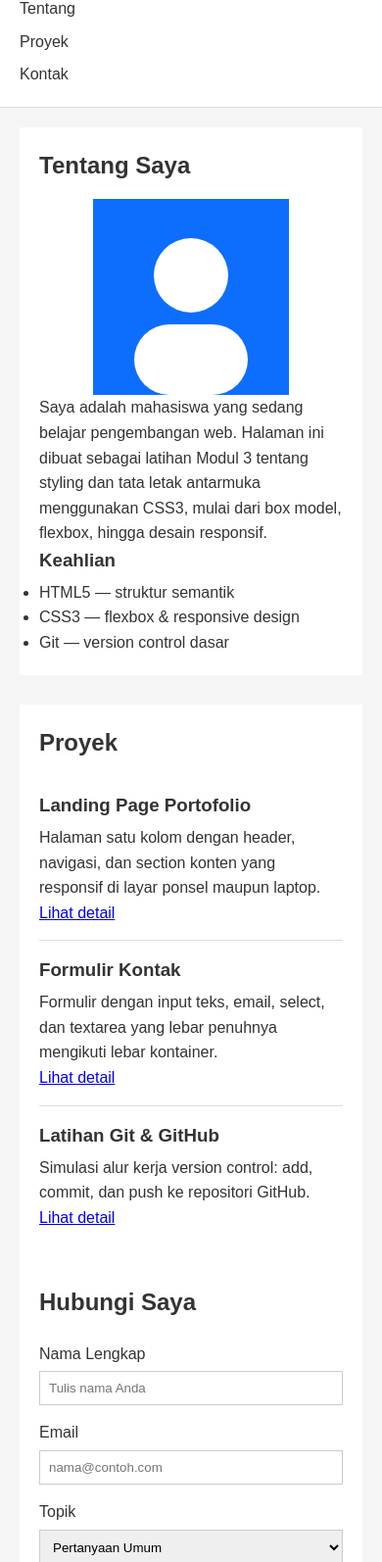
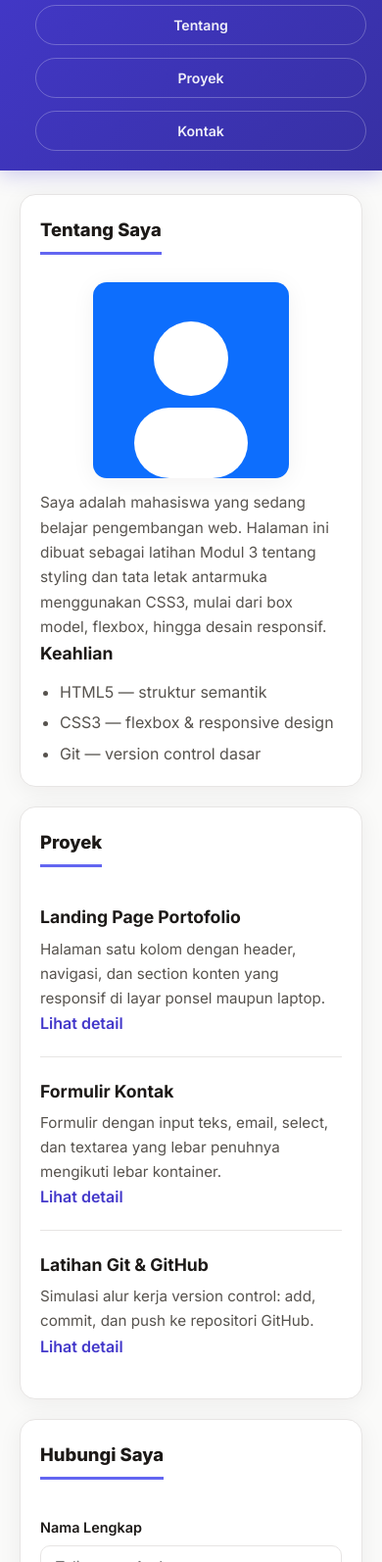
Before and after one commit to rizkyth/Praktikum-Web-2026, a plain HTML site: page pertemuan-3/index.html in a window 390 px wide. Shown: the part 75-1669 px from the top of the page at 98% size. Drawn offline with Linux system fonts and the light colour scheme.

Commit message:
menambahkan custom accent color dan hover effect pada modul 3

```diff
--- a/pertemuan-3/style.css
+++ b/pertemuan-3/style.css
@@ -1,30 +1,62 @@
-/* Reset */
+/* ===== Reset & Base ===== */
+@import url("https://fonts.googleapis.com/css2?family=Inter:wght@400;600;700;800&display=swap");
+
 * {
   margin: 0;
   padding: 0;
   box-sizing: border-box;
 }
 
-body {
-  font-family: Arial, sans-serif;
-  background-color: #f5f5f5;
-  color: #333;
-  line-height: 1.6;
+:root {
+  --bg: #fafaf9;
+  --surface: #ffffff;
+  --text: #1c1917;
+  --muted: #57534e;
+  --accent: #4338ca;
+  --accent-2: #6366f1;
+  --accent-dark: #3730a3;
+  --accent-soft: #e0e7ff;
+  --border: #e7e5e4;
+  --radius: 16px;
+  --shadow: 0 4px 24px rgba(28, 25, 23, 0.06);
+  --shadow-hover: 0 10px 32px rgba(28, 25, 23, 0.1);
 }
 
-/* Header */
+html {
+  scroll-behavior: smooth;
+}
+
+body {
+  font-family: "Inter", system-ui, -apple-system, BlinkMacSystemFont, "Segoe UI", Roboto, sans-serif;
+  background-color: var(--bg);
+  color: var(--text);
+  line-height: 1.65;
+}
+
+body > hr {
+  display: none;
+}
+
+/* ===== Header & Nav ===== */
 body > header {
-  background-color: white;
-  padding: 20px;
-  border-bottom: 1px solid #ddd;
+  background: linear-gradient(135deg, var(--accent) 0%, var(--accent-dark) 100%);
+  color: #fff;
+  padding: 2rem 1.25rem 1.5rem;
+  text-align: center;
+  position: sticky;
+  top: 0;
+  z-index: 10;
+  box-shadow: 0 4px 20px rgba(67, 56, 202, 0.25);
 }
 
 body > header h1 {
+  font-size: 1.9rem;
+  font-weight: 800;
+  letter-spacing: -0.02em;
+  margin: 0 auto 1rem;
   max-width: 900px;
-  margin: auto;
 }
 
-/* Navigation */
 nav {
   max-width: 900px;
   margin: auto;
@@ -32,74 +64,148 @@ nav {
 
 nav ul {
   display: flex;
-  gap: 20px;
+  justify-content: center;
+  flex-wrap: wrap;
+  gap: 0.5rem;
   list-style: none;
 }
 
 nav a {
-  color: #333;
+  color: rgba(255, 255, 255, 0.92);
   text-decoration: none;
+  font-weight: 600;
+  font-size: 0.88rem;
+  padding: 0.5rem 1.1rem;
+  border-radius: 999px;
+  border: 1px solid rgba(255, 255, 255, 0.25);
+  transition: background 0.2s, color 0.2s, border-color 0.2s, transform 0.15s;
 }
 
 nav a:hover {
-  color: #0d6efd;
+  background: #fff;
+  color: var(--accent-dark);
+  border-color: #fff;
+  transform: translateY(-1px);
 }
 
-/* Main */
+/* ===== Main & Sections ===== */
 main {
   max-width: 900px;
-  margin: 30px auto;
-  padding: 0 20px;
+  margin: 2.5rem auto;
+  padding: 0 1.25rem;
 }
 
 section {
-  background-color: white;
-  padding: 25px;
+  background-color: var(--surface);
+  border: 1px solid var(--border);
+  border-radius: var(--radius);
+  padding: 1.75rem;
+  margin-bottom: 1.25rem;
+  box-shadow: var(--shadow);
+  transition: box-shadow 0.25s;
 }
 
-/* Gambar */
+section:hover {
+  box-shadow: var(--shadow-hover);
+}
+
+h2 {
+  font-size: 1.35rem;
+  font-weight: 800;
+  color: var(--text);
+  margin-bottom: 1rem;
+  padding-bottom: 0.5rem;
+  border-bottom: 3px solid var(--accent-2);
+  display: inline-block;
+}
+
+h3 {
+  font-size: 1.1rem;
+  font-weight: 700;
+  color: var(--text);
+  margin-bottom: 0.35rem;
+}
+
+p {
+  color: var(--muted);
+  font-size: 0.96rem;
+}
+
+p + p {
+  margin-top: 0.5rem;
+}
+
+a {
+  color: var(--accent);
+  text-decoration: none;
+  font-weight: 600;
+  transition: color 0.2s;
+}
+
+a:hover {
+  color: var(--accent-dark);
+  text-decoration: underline;
+}
+
+ul {
+  margin: 0.75rem 0 0 1.25rem;
+  color: var(--muted);
+}
+
+li + li {
+  margin-top: 0.3rem;
+}
+
+/* ===== Image ===== */
 main img {
   display: block;
   max-width: 100%;
   height: auto;
-  margin: 0;
+  border-radius: 14px;
+  margin: 1rem 0;
+  box-shadow: var(--shadow);
 }
 
-/* Judul */
-h2 {
-  margin-bottom: 15px;
-}
-
-h3 {
-  margin-bottom: 5px;
-}
-
-/* Project */
+/* ===== Project Articles ===== */
 #project {
-  margin-top: 30px;
+  margin-top: 0;
 }
 
 article {
-  padding: 15px 0;
-  border-bottom: 1px solid #ddd;
+  padding: 1.25rem 0;
+  border-bottom: 1px solid var(--border);
+  transition: transform 0.2s, border-color 0.2s;
 }
 
 article:last-child {
   border-bottom: none;
 }
 
-/* Form */
+article:hover {
+  transform: translateX(4px);
+  border-bottom-color: var(--accent-2);
+}
+
+article p {
+  color: var(--muted);
+  font-size: 0.95rem;
+}
+
+/* ===== Form ===== */
 form {
-  margin-top: 20px;
+  margin-top: 1.25rem;
 }
 
 form p {
-  margin-bottom: 15px;
+  margin-bottom: 1rem;
 }
 
 label {
   display: inline-block;
-  margin-bottom: 5px;
+  margin-bottom: 0.35rem;
+  font-weight: 600;
+  font-size: 0.9rem;
+  color: var(--text);
 }
 
 input[type="text"],
@@ -107,9 +213,23 @@ input[type="email"],
 select,
 textarea {
   width: 100%;
-  padding: 9px;
-  border: 1px solid #ccc;
-  font-family: Arial, sans-serif;
+  padding: 0.7rem 0.9rem;
+  border: 1.5px solid var(--border);
+  border-radius: 10px;
+  font-family: inherit;
+  font-size: 0.95rem;
+  color: var(--text);
+  background: #fff;
+  outline: none;
+  transition: border-color 0.2s, box-shadow 0.2s;
+}
+
+input[type="text"]:focus,
+input[type="email"]:focus,
+select:focus,
+textarea:focus {
+  border-color: var(--accent-2);
+  box-shadow: 0 0 0 4px rgba(99, 102, 241, 0.12);
 }
 
 textarea {
@@ -117,59 +237,115 @@ textarea {
 }
 
 button {
-  padding: 9px 15px;
+  padding: 0.7rem 1.4rem;
   border: none;
-  background-color: #333;
-  color: white;
+  border-radius: 999px;
+  font-family: inherit;
+  font-weight: 700;
+  font-size: 0.92rem;
   cursor: pointer;
+  transition: transform 0.15s, box-shadow 0.2s, opacity 0.2s;
+}
+
+button[type="submit"] {
+  background-color: var(--accent);
+  color: #fff;
+  box-shadow: 0 4px 14px rgba(67, 56, 202, 0.3);
+}
+
+button[type="submit"]:hover {
+  background-color: var(--accent-dark);
+  transform: translateY(-2px);
+  box-shadow: 0 6px 18px rgba(67, 56, 202, 0.35);
 }
 
 button[type="reset"] {
-  background-color: #888;
+  background-color: #e7e5e4;
+  color: var(--muted);
+  margin-left: 0.5rem;
 }
 
-button:hover {
-  opacity: 0.8;
+button[type="reset"]:hover {
+  background-color: #d6d3d1;
+  color: var(--text);
 }
 
-/* Aside */
+/* ===== Aside ===== */
 aside {
   max-width: 900px;
-  margin: 30px auto;
-  padding: 20px;
-  background-color: white;
-  border-left: 3px solid #0d6efd;
+  margin: 0 auto 2.5rem;
+  padding: 1.5rem;
+  background: linear-gradient(135deg, #eef2ff 0%, #fafaf9 100%);
+  border: 1px solid var(--accent-soft);
+  border-left: 5px solid var(--accent);
+  border-radius: var(--radius);
+  box-shadow: var(--shadow);
 }
 
-/* Footer */
-footer {
-  padding: 20px;
-  text-align: center;
-  color: #777;
-  font-size: 14px;
+aside h3 {
+  color: var(--accent-dark);
 }
 
-/* Garis <hr> */
-hr {
-  display: none;
+aside p {
+  font-size: 0.95rem;
 }
 
-/* Tampilan HP */
+aside code {
+  background: var(--accent-soft);
+  color: var(--accent-dark);
+  padding: 0.1rem 0.35rem;
+  border-radius: 6px;
+  font-size: 0.85rem;
+}
+
+/* ===== Footer ===== */
+footer {
+  padding: 2rem 1.25rem;
+  text-align: center;
+  color: var(--muted);
+  font-size: 0.85rem;
+  border-top: 1px solid var(--border);
+}
+
+/* ===== Responsive Mobile ===== */
 @media (max-width: 700px) {
+  body > header {
+    padding: 1.5rem 1rem 1.25rem;
+  }
+
+  body > header h1 {
+    font-size: 1.5rem;
+  }
+
   nav ul {
     flex-direction: column;
-    gap: 8px;
+    gap: 0.5rem;
+  }
+
+  nav a {
+    display: block;
+    width: 100%;
   }
 
   main {
-    margin-top: 20px;
+    margin-top: 1.5rem;
+    margin-bottom: 1.5rem;
+  }
+
+  section {
+    padding: 1.25rem;
+  }
+
+  h2 {
+    font-size: 1.15rem;
   }
 
   main img {
-    margin: 0 auto;
+    margin: 0.75rem auto;
   }
 
-  section {
-    padding: 20px;
+  button[type="reset"] {
+    margin-left: 0;
+    margin-top: 0.5rem;
   }
 }
```
